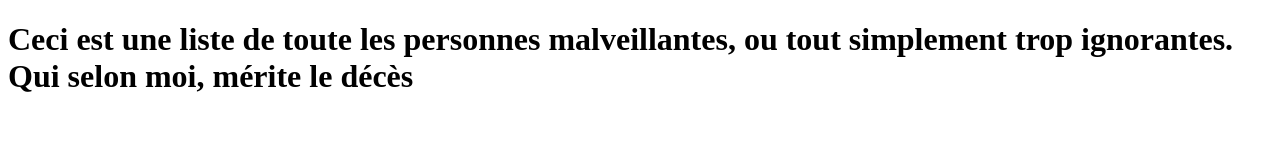
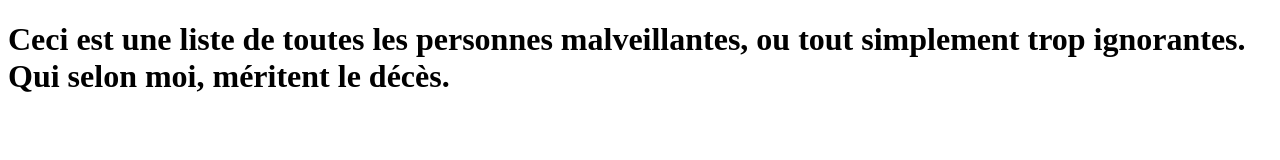
Before and after one commit to 0roshi47/Death-Note, a plain HTML site: page index.html in a window 1280 px wide. Drawn offline with Linux system fonts and the light colour scheme.

Commit message:
Amélioration de l'orthographe primaire.

```diff
--- a/index.html
+++ b/index.html
@@ -7,6 +7,6 @@
     <title>Death Note by the L</title>
 </head>
 <body>
-    <h1>Ceci est une liste de toute les personnes malveillantes, ou tout simplement trop ignorantes. Qui selon moi, mérite le décès</h1>
+    <h1><b>Ceci est une liste de toutes les personnes malveillantes, ou tout simplement trop ignorantes. Qui selon moi, méritent le décès.</b></h1>
 </body>
 </html>
```
